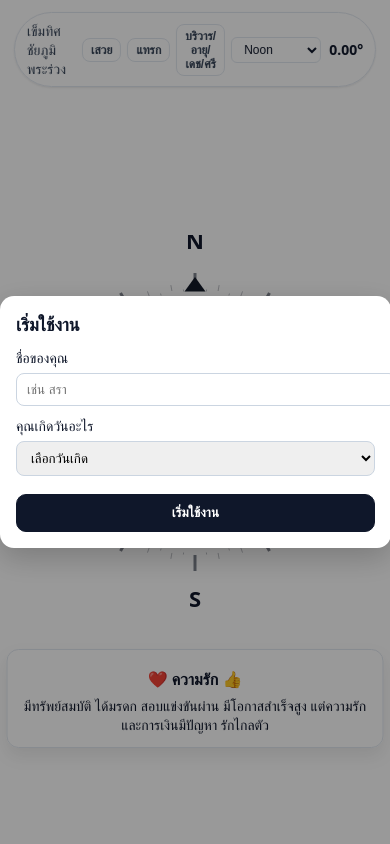
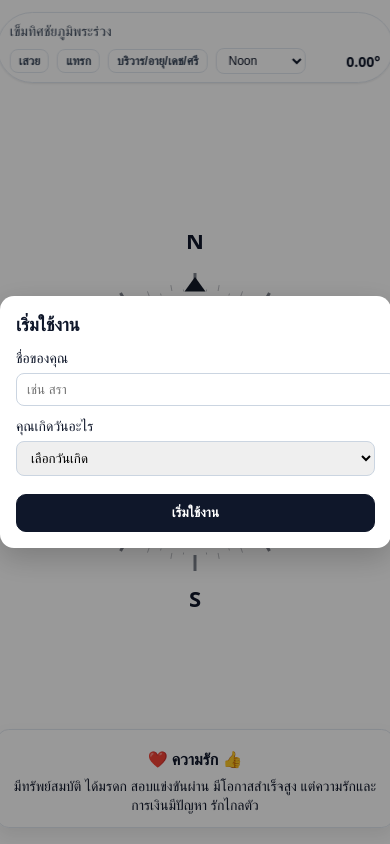
Before and after one commit to gotosira/compass-web, a React (Vite) app: page / in a window 390 px wide. Built offline with nearby package versions, Linux system fonts and the light colour scheme; no server answers.

Commit message:
feat(ui): responsive top bar layout; widen container to screen; push meaning panel further down with larger width

```diff
--- a/circle_divided_into_64_parts_canvas.jsx
+++ b/circle_divided_into_64_parts_canvas.jsx
@@ -897,19 +897,21 @@ export default function App() {
   return (
     <div style={{ minHeight: "100vh", display: "grid", placeItems: "center", background: t.page, userSelect: "none" }}>
       {/* Top status bar */}
-      <div style={{...topBarStyle, background: t.topbarBg, border: `1px solid ${t.topbarBorder}`}}>
-        <span style={{ color: t.muted, fontSize: 14 }}>เข็มทิศชัยภูมิพระร่วง</span>
-        {userName && birthNum && (
-          <span style={{ color: t.text, fontSize: 12, marginLeft: 8 }}>
-            ผู้ใช้: {userName} • เกิดวัน {birthDayName(birthNum)}
-          </span>
-        )}
-        <div style={{ display: "flex", alignItems: "center", gap: 6, marginLeft: 8 }}>
+      <div style={{...topBarStyle, background: t.topbarBg, border: `1px solid ${t.topbarBorder}`, width: "min(95vw, 720px)", flexWrap: "wrap", justifyContent: "space-between"}}>
+        <div style={{ display: "flex", alignItems: "center", gap: 8, flexWrap: "wrap" }}>
+          <span style={{ color: t.muted, fontSize: 14 }}>เข็มทิศชัยภูมิพระร่วง</span>
+          {userName && birthNum && (
+            <span style={{ color: t.text, fontSize: 12 }}>
+              ผู้ใช้: {userName} • เกิดวัน {birthDayName(birthNum)}
+            </span>
+          )}
+        </div>
+        <div style={{ display: "flex", alignItems: "center", gap: 8, flexWrap: "wrap" }}>
           <button onClick={()=>setShowBig(!showBig)} style={{ padding: "4px 8px", borderRadius: 8, border: `1px solid ${t.topbarBorder}`, background: showBig ? t.buttonBg : t.page, color: showBig ? t.buttonText : t.muted, fontSize: 12, fontWeight: 700 }}>เสวย</button>
           <button onClick={()=>setShowSmall(!showSmall)} style={{ padding: "4px 8px", borderRadius: 8, border: `1px solid ${t.topbarBorder}`, background: showSmall ? t.buttonBg : t.page, color: showSmall ? t.buttonText : t.muted, fontSize: 12, fontWeight: 700 }}>แทรก</button>
           <button onClick={()=>setShowAspects(!showAspects)} style={{ padding: "4px 8px", borderRadius: 8, border: `1px solid ${t.topbarBorder}`, background: showAspects ? t.buttonBg : t.page, color: showAspects ? t.buttonText : t.muted, fontSize: 12, fontWeight: 700 }}>บริวาร/อายุ/เดช/ศรี</button>
           {/* removed offset field per request */}
-          <select value={theme} onChange={(e)=>setTheme(e.target.value)} style={{ padding: "4px 8px", borderRadius: 6, border: `1px solid ${t.topbarBorder}`, background: t.page, color: t.text, fontSize: 12 }}>
+          <select value={theme} onChange={(e)=>setTheme(e.target.value)} style={{ padding: "4px 8px", borderRadius: 8, border: `1px solid ${t.topbarBorder}`, background: t.page, color: t.text, fontSize: 12 }}>
             <option value="noon">Noon</option>
             <option value="dark">Dark</option>
             <option value="red">Red night</option>
@@ -926,8 +928,8 @@ export default function App() {
         position: "fixed",
         left: "50%",
         transform: "translateX(-50%)",
-        bottom: 96,
-        width: "min(90vw, 560px)",
+        bottom: "max(16px, env(safe-area-inset-bottom))",
+        width: "min(95vw, 720px)",
         zIndex: 5,
         background: t.overlayBg,
         border: `1px solid ${t.overlayBorder}`,
```
